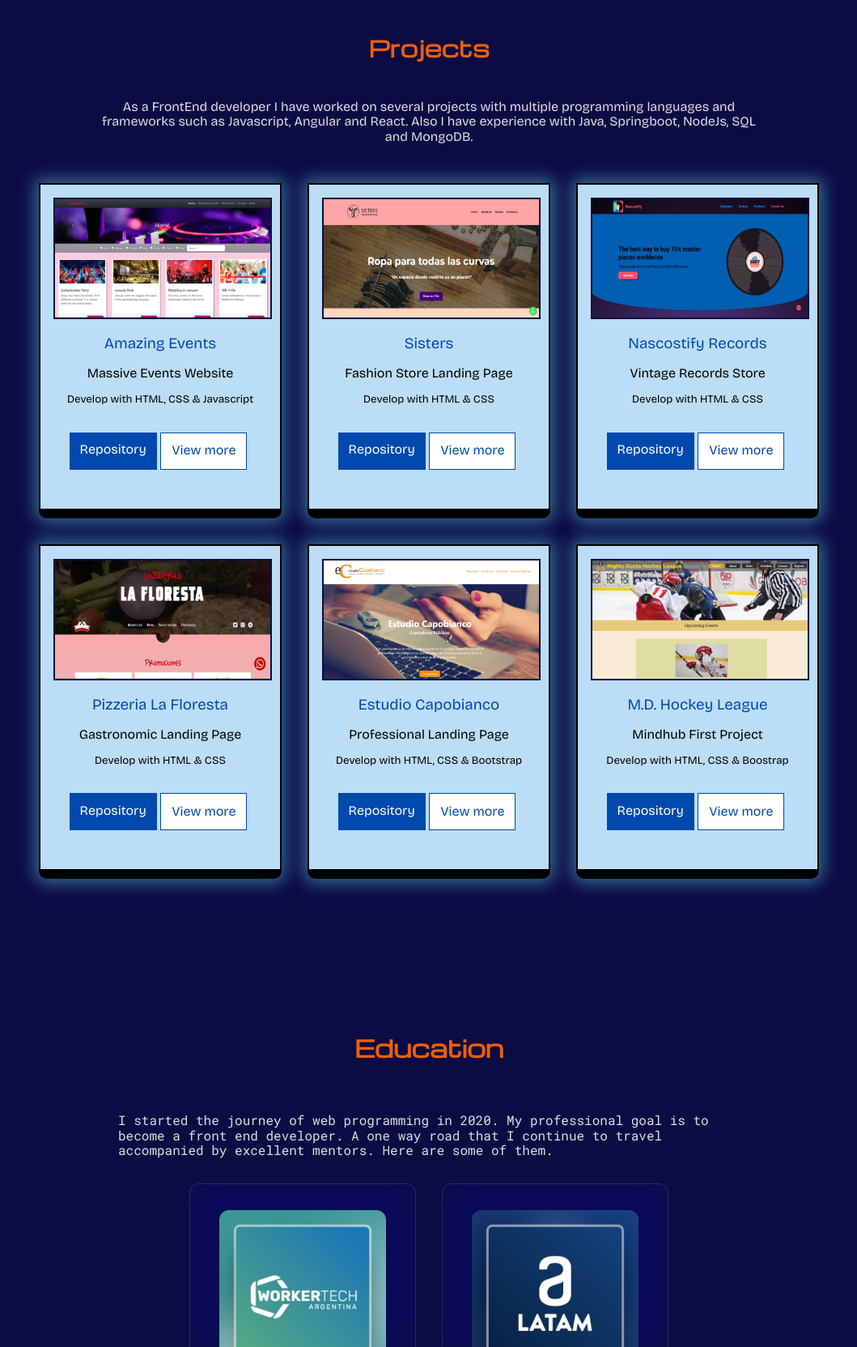
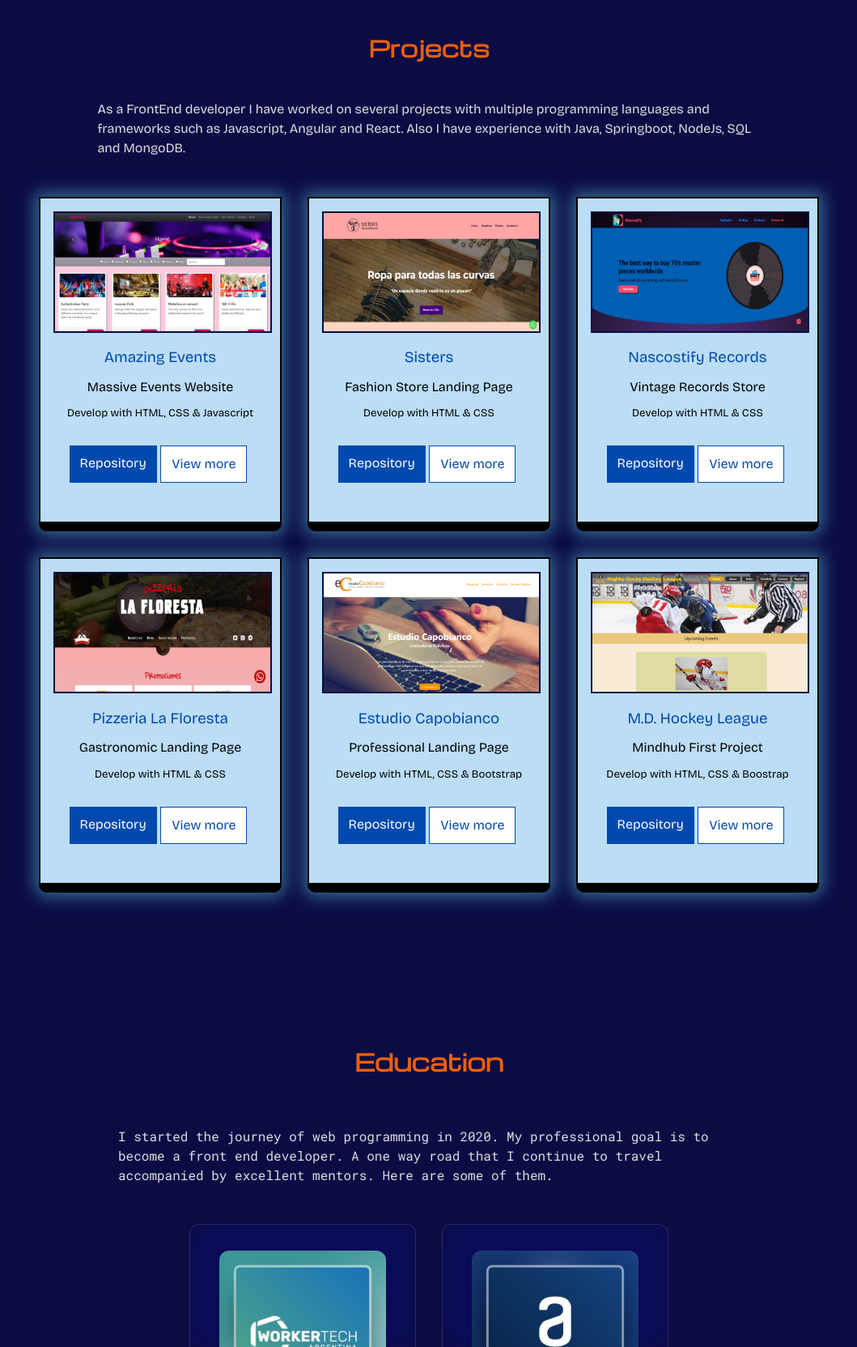
Before and after one commit to veritocapito/finalWT, a plain HTML site: page index.html in a window 1280 px wide. Shown: the part 1680-3343 px from the top of the page at 81% size, without its empty margins (110-1169 px from the left). Drawn offline with nearby package versions, Linux system fonts and the light colour scheme.

Commit message:
readme.md added

```diff
--- a/assets/css/style.css
+++ b/assets/css/style.css
@@ -353,8 +353,8 @@ a:hover{
     .projects__text{
         width: 80%;
         color: var(--lightGray);
-        text-align: center;
         margin-bottom: 1rem;
+        line-height: 1.5;
     }
 
     .projects__box{
@@ -435,6 +435,13 @@ a:hover{
         align-items: center;
         gap: 2rem;
         margin: 2rem 0;
+    }
+
+    .education__courses-text{
+        width: 80%;
+        color: var(--lightGray);
+        margin-bottom: 1rem;
+        line-height: 1.5;
     }
 
     .education__courses__box{
--- a/index.html
+++ b/index.html
@@ -176,7 +176,7 @@
                         </div>
                     </div>
                     <div class="projects__box" data-aos="fade-up" >
-                        <img class="projects__img zoom-img" src="./assets/img/Sisters.png" alt="project">
+                        <img class="projects__img zoom-img" src="./assets/img/Sisters.PNG" alt="project">
                         <div class="projects__info-container">
                             <h3 class="projects__info-title">Sisters</h3>
                             <h4 class="projects__info-text">Fashion Store Landing Page</h4>
```
Also changed, not shown: 1 other file.
